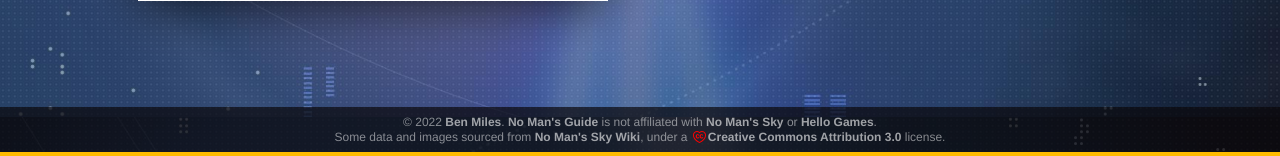
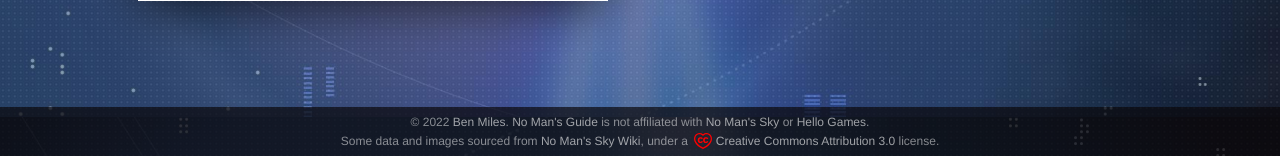
Before and after one commit to ben-miles/nomansguide, a PHP site: page / in a window 1280 px wide. Shown: the part 683-839 px from the top of the page. Run offline with PHP 8.4, Linux system fonts and the light colour scheme; some web fonts are replaced.

Commit message:
Improved Footer
Added ALT to Creative Commons logo, less severe change in font-weight for links

```diff
--- a/css/app.css
+++ b/css/app.css
@@ -242,9 +242,10 @@ a, button {
 /* BODY */
 #body {
 	padding: 12px 0;
+	padding: 64px 0;
 	min-height: calc( 100vh - 90px - 45px );
 }
-@media ( min-width: 768px ) {
+/* @media ( min-width: 768px ) {
 	#body {
 		padding: 24px 0;
 	}
@@ -253,7 +254,7 @@ a, button {
 	#body {
 		padding: 64px 0;
 	}
-}
+} */
 
 /* CONTAINER */
 .container {
@@ -504,10 +505,10 @@ a, button {
 #footer a {
 	color: rgba(255, 255, 255, 0.6);
 	text-decoration: none;
-	font-weight: 600;
+	font-weight: 500;
 }
 #footer .creativecommons {
-    height: 12px;
-    top: 2px;
-	left: 2px;
+    height: 16px;
+    top: 4px;
+    margin: 0 0 0 3px;
 }
--- a/index.php
+++ b/index.php
@@ -170,7 +170,7 @@
 
         <section id="footer">
 			<div class="copyright">© <?php echo date("Y"); ?> <a href="https://benmiles.com/" target="_blank">Ben Miles</a>. <a href="#" target="_self">No Man's Guide</a> is not affiliated with <a href="https://www.nomanssky.com/" target="_blank">No Man's Sky</a> or <a href="https://hellogames.org/" target="_blank">Hello Games</a>. </div>
-            <div class="credits">Some data and images sourced from <a href="https://nomanssky.fandom.com/" target="_blank">No Man's Sky Wiki</a>, under a <a href="https://creativecommons.org/licenses/by-nc-sa/3.0/" target="_blank"><img src="img/icon/cc.svg" class="creativecommons"> Creative Commons Attribution 3.0</a> license. </div>
+            <div class="credits">Some data and images sourced from <a href="https://nomanssky.fandom.com/" target="_blank">No Man's Sky Wiki</a>, under a <a href="https://creativecommons.org/licenses/by-nc-sa/3.0/" target="_blank"><img src="img/icon/cc.svg" alt="Creative Commons Logo" class="creativecommons"> Creative Commons Attribution 3.0</a> license. </div>
         </section>
 
     </div>
```
